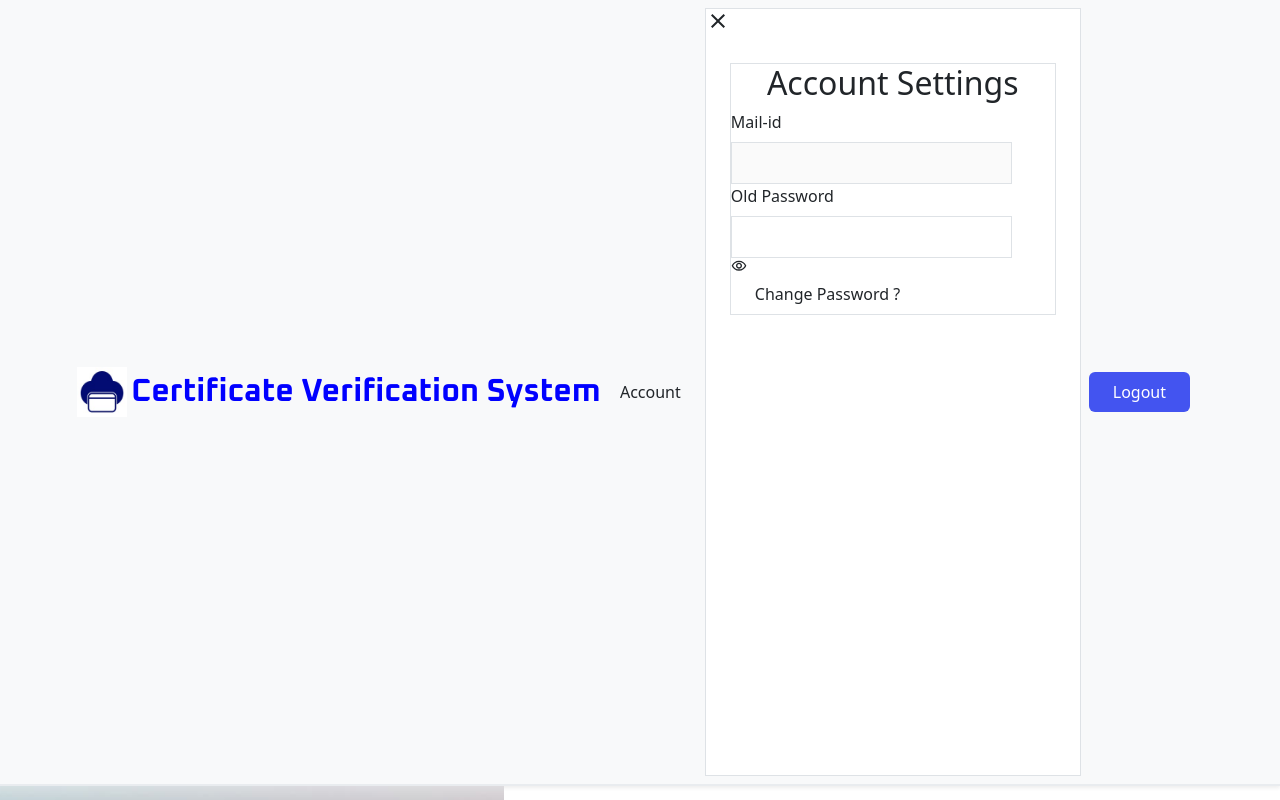
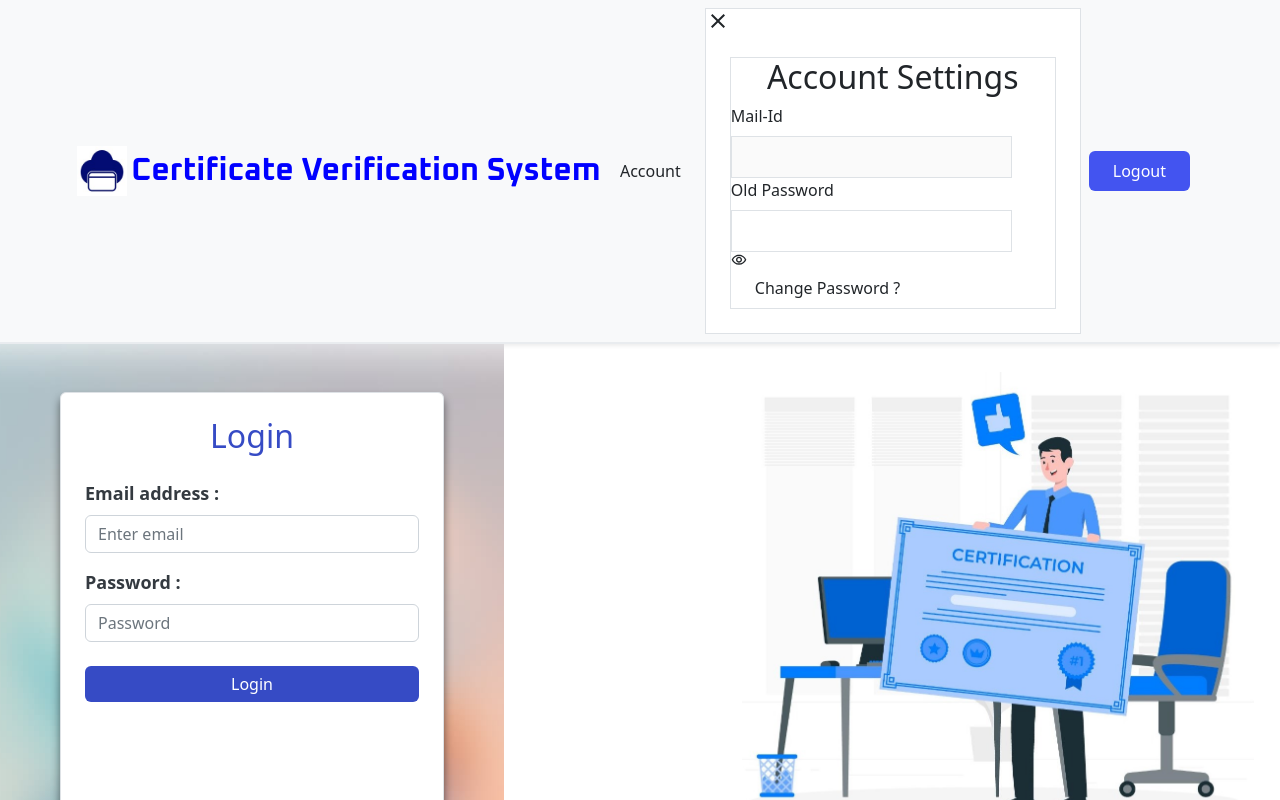
Before and after one commit to dhruv0503/CertificateMaker, a React (Vite) app in the folder frontend/: page / in a window 1280 px wide. Both pictures are taken after a click on the button "Account". Shown: the top 800 px of the page. Built offline with nearby package versions, Linux system fonts and the light colour scheme.

Commit message:
fixing issues

```diff
--- a/frontend/src/components/Account/Account.jsx
+++ b/frontend/src/components/Account/Account.jsx
@@ -42,13 +42,12 @@ const Account = () => {
   };
 
     return (
-    <div className="flex items-center justify-center p-4 gap-4 bg-gradient-to-r from-blue-200 to-purple-300" style={{ minHeight: 'calc(100vh - 64px)' }}>
-      <div className="w-full max-w-md p-8 space-y-6 bg-white rounded-lg shadow-2xl border border-gray-200">
+      <div className="flex flex-col items-center justify-center w-full max-w-md h-full p-8 space-y-6 bg-white rounded-lg shadow-2xl border border-gray-200">
         <h2 className="text-3xl font-semibold text-center text-gray-900">Account Settings</h2>
 
-        <div className="space-y-4">
+        <div className="space-y-4 w-full">
           <div>
-            <label className="block mb-2 text-sm font-medium text-gray-700">Mail-id</label>
+            <label className="block mb-2 text-sm font-medium text-gray-700">Mail-Id</label>
             <input
               type="email"
               value={mailId}
@@ -60,7 +59,6 @@ const Account = () => {
           <form onSubmit={handleChangePassword} className="space-y-4">
             <div className="relative">
               <label className="block mb-2 text-sm font-medium text-gray-700">Old Password</label>
-
               <input
                 type={showOldPassword ? 'text' : 'password'}
                 value={oldPassword}
@@ -103,11 +101,10 @@ const Account = () => {
                   handleChangePassword();
                 }
               }}
-            className="w-full px-4 py-2 text-blue-500  rounded-md hover:text-blue-800 transition-all duration-300 focus:outline-none focus:ring-2 focus:ring-blue-400"
+              className="w-full px-4 py-2 text-blue-500 rounded-md hover:text-blue-800 transition-all duration-300 focus:outline-none focus:ring-2 focus:ring-blue-400"
             >
               {showNewPasswordField ? 'Change Password' : ' Change Password ?'}
             </button>
-
           </form>
 
           {/* Success or Error Alert Messages */}
@@ -123,8 +120,9 @@ const Account = () => {
           )}
         </div>
       </div>
-    </div>
     );
+
+
 };
 
 export default Account;
--- a/frontend/src/components/AccountModal.jsx
+++ b/frontend/src/components/AccountModal.jsx
@@ -6,28 +6,31 @@ const AccountModal = ({ isOpen, onClose, children }) => {
   if (!isOpen) return null;
 
   return (
-    <div className="fixed inset-0 flex items-center justify-center  z-50">
-      {/* Background with Gradient and Blur Effect */}
+    <div className="fixed inset-0 flex justify-center items-center z-50">
       <div
-        className="fixed inset-0  bg-opacity-30 backdrop-blur-sm"
+        className="fixed inset-0 bg-opacity-30 backdrop-blur-sm"
         onClick={onClose}
       ></div>
 
       {/* Modal Container */}
-      <div className="bg-white rounded-lg shadow-2xl border border-gray-200  bg-gradient-to-r from-blue-200 to-purple-300 max-w-lg w-full p-8 relative z-10 transform transition-transform duration-300 ease-in-out scale-100">
+      <div className="bg-white rounded-xl shadow-2xl border border-gray-200 bg-gradient-to-r from-blue-200 to-purple-300 w-full max-w-lg relative z-10 transform transition-transform duration-300 ease-in-out scale-100"
+           style={{ height: '80%', marginTop: 'auto', marginBottom: 'auto', display: 'flex', flexDirection: 'column', justifyContent: 'center' }}>
         {/* Close Button with Hover Effect */}
         <button
-          className="absolute top-3 right-3 text-gray-500 hover:text-red-600 transition-colors duration-300"
+          className="absolute top-2 right-2 text-gray-500  shadow-2xl hover:text-red-500 transition-colors duration-300"
           onClick={onClose}
         >
           <MdOutlineClose size={24} />
         </button>
 
         {/* Modal Content */}
-        {children}
+        <div className="flex items-center justify-center h-full p-4">
+          {children}
+        </div>
       </div>
     </div>
   );
+
 };
 
 export default AccountModal;
```
Lines whose indentation alone changed are shown as unchanged.
